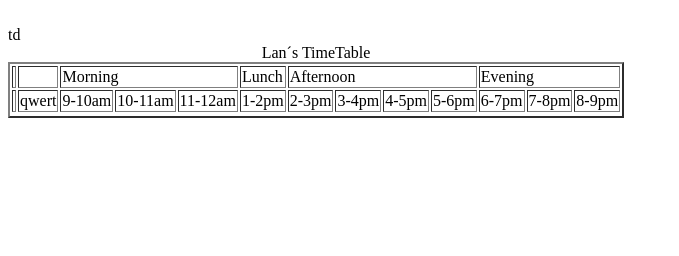
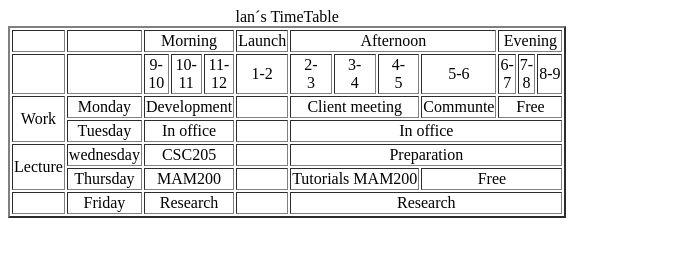
Before and after one commit to SantiagoCastbelt/Taller-3-Web1, a plain HTML site: page html/ejercicio1.html in a window 1280 px wide. Shown: the whole page, without its empty margins (0-679 px from the left). Drawn offline with Linux system fonts and the light colour scheme.

Commit message:
Ejemplo1,2

```diff
--- a/html/ejercicio1.html
+++ b/html/ejercicio1.html
@@ -7,39 +7,69 @@
     <meta name="viewport" content="width=device-width, initial-scale=1.0">
     <title>Ejemplo Tabka#1</title>
 </head>
-
 <body>
-    <br>
-
-    <table border="2">
-        <caption>Lan´s TimeTable</caption>
+    <table border="2" style="text-align: center;">
+        <caption>lan´s TimeTable</caption>
 
         <tr>
             <td></td>
             <td></td>
             <td colspan="3">Morning</td>
-            <td>Lunch</td>
+            <td>Launch</td>
             <td colspan="4">Afternoon</td>
             <td colspan="3">Evening</td>
-
         </tr>
         <tr>
             <td></td>
-            <td>qwert</td>
-            <td>9-10am</td>
-            <td>10-11am</td>
-            <td>11-12am</td>
-            <td>1-2pm</td>
-            <td>2-3pm</td>
-            <td>3-4pm</td>
-            <td>4-5pm</td>
-            <td>5-6pm</td>
-            <td>6-7pm</td>
-            <td>7-8pm</td>
-            <td>8-9pm</td>
+            <td></td>
+            <td>9- <br> 10</td>
+            <td>10- <br> 11</td>
+            <td>11- <br> 12</td>
+            <td>1-2</td>
+            <td>2- <br> 3</td>
+            <td>3- <br> 4</td>
+            <td>4- <br> 5</td>
+            <td>5-6</td>
+            <td>6- <br> 7</td>
+            <td>7- <br> 8</td>
+            <td>8-9 <br> </td>
         </tr>
         <tr>
-            td
+           <td rowspan="2">Work</td>
+           <td>Monday</td>
+           <td colspan="3">Development</td>
+           <td></td>
+           <td colspan="3">Client meeting</td>
+           <td>Communte</td>
+           <td colspan="3">Free</td>
+        </tr>
+        <tr>
+
+            <td>Tuesday</td>
+            <td colspan="3">In office</td>
+            <td></td>
+            <td colspan="7">In office</td>
+        </tr>
+        <tr>
+            <td rowspan="2">Lecture</td>
+            <td>wednesday</td>
+            <td colspan="3">CSC205</td>
+            <td></td>
+            <td colspan="7">Preparation</td>
+        </tr>
+        <tr>
+            <td>Thursday</td>
+            <td colspan="3">MAM200</td>
+            <td></td>
+            <td colspan="3">Tutorials MAM200</td>
+            <td colspan="4">Free</td>
+        </tr>
+        <tr>
+            <td></td>
+            <td>Friday</td>
+            <td colspan="3">Research</td>
+            <td></td>
+            <td colspan="7">Research</td>
         </tr>
     </table>
 </body>
```
Also changed, not shown: html/ejercicio2.html (+57 -0 lines), html/ejercicio3.html (+12 -0 lines), index.html (+5 -1 lines).
